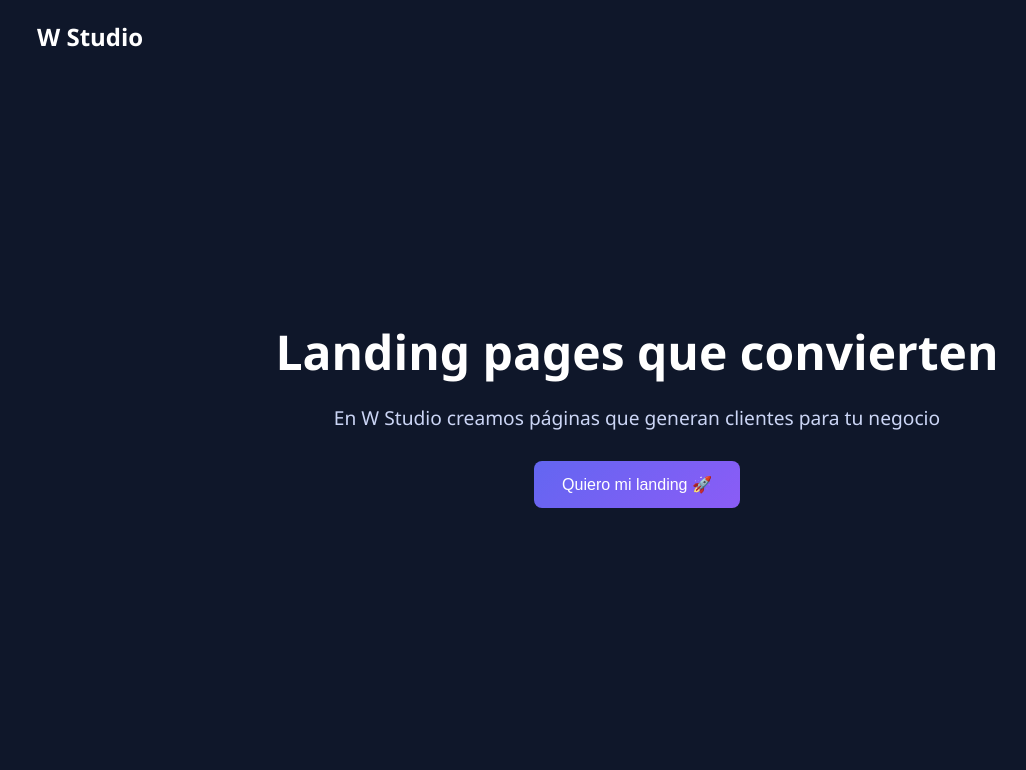
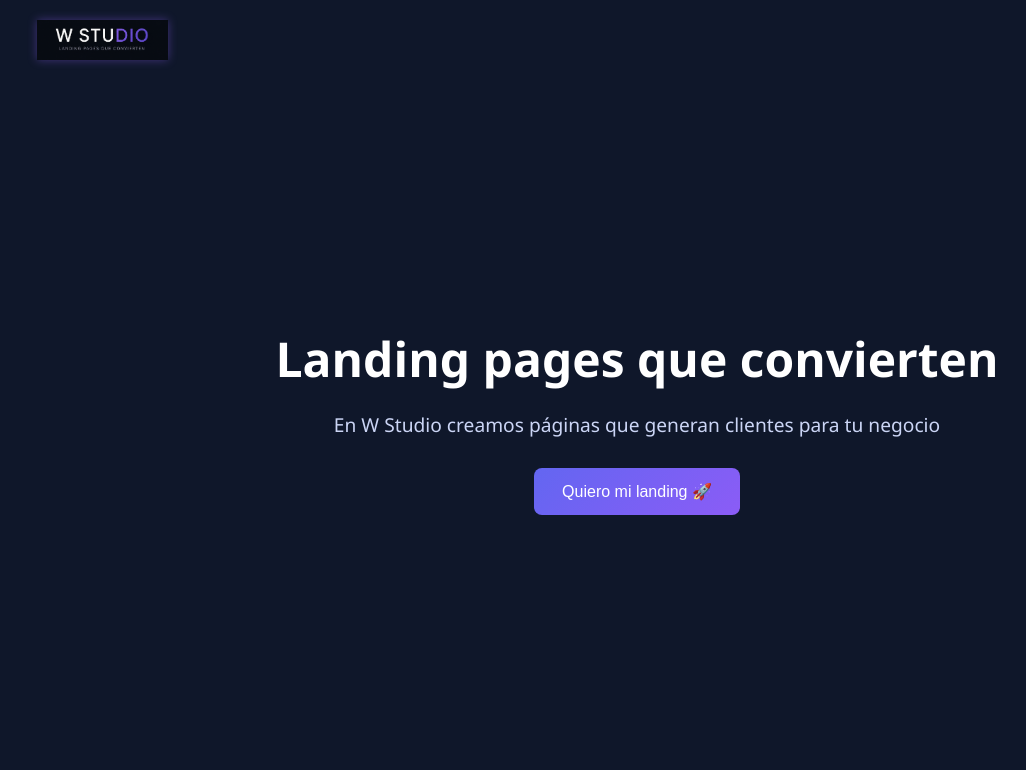
Before and after one commit to William530a/landing-servicios, a website built with Vite: page index.html in a window 1280 px wide. Shown: the top 770 px of the page, without its empty margins (3-1029 px from the left). Built offline with nearby package versions, Linux system fonts and the light colour scheme.

Commit message:
Agregado icono al head de la pagina

```diff
--- a/index.html
+++ b/index.html
@@ -10,7 +10,7 @@
 <body>
 
   <header>
-    <h2>W Studio</h2>
+    <img src="./logo.png" alt="W Studio logo" class="logo">
   </header>
 
   <main>
--- a/style.css
+++ b/style.css
@@ -158,3 +158,8 @@ footer {
     padding: 60px 20px;
   }
 }
+
+.logo {
+  height: 40px;
+  filter: drop-shadow(0 0 5px rgba(139, 92, 246, 0.4));
+}
```
Also changed, not shown: logo.png (added).
